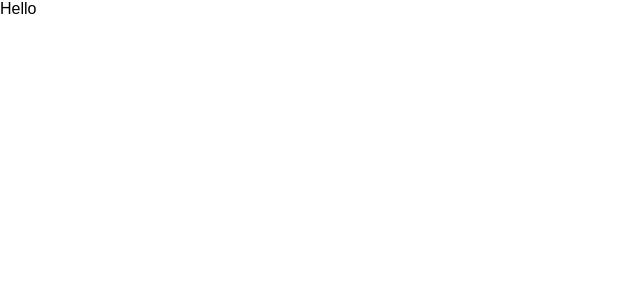
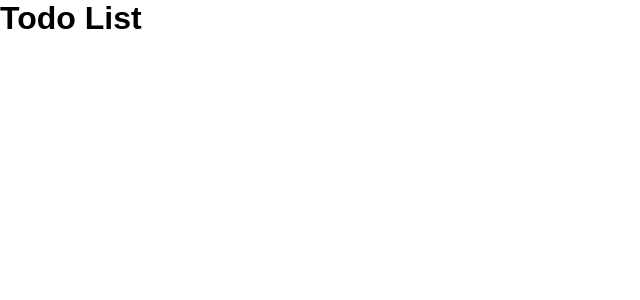
Before and after one commit to Methujan/toDo-Angular-app, an Angular app: page / in a window 1280 px wide. Shown: the top 300 px of the page, without its empty margins (0-640 px from the left). Built offline with nearby package versions, Linux system fonts and the light colour scheme.

Commit message:
add header

```diff
--- a/src/app/app.component.html
+++ b/src/app/app.component.html
@@ -1 +1,5 @@
-<div class="app">Hello</div>
+<div class="app">
+  <header>
+    <h1>Todo List</h1>
+  </header>
+</div>
```
